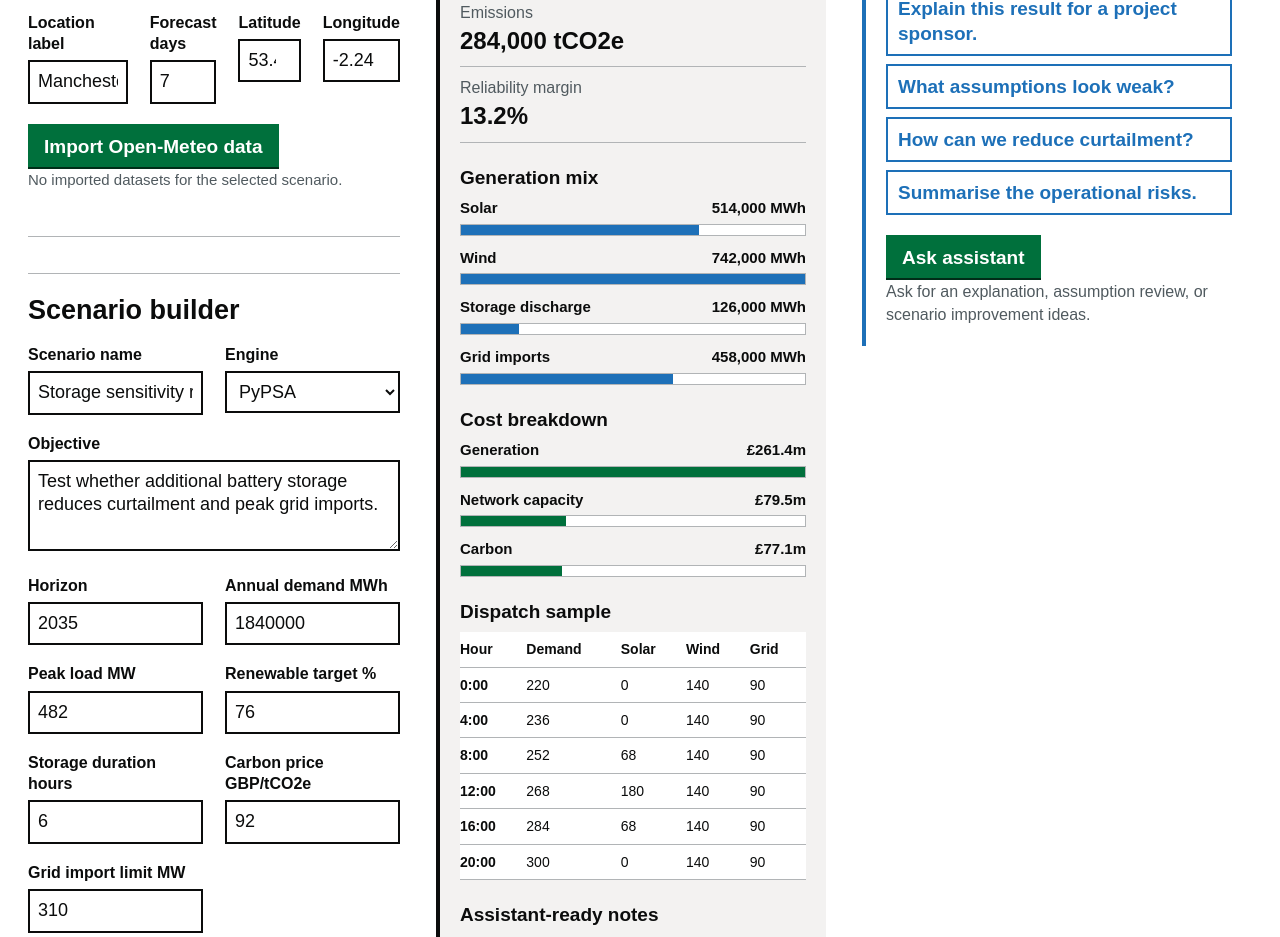
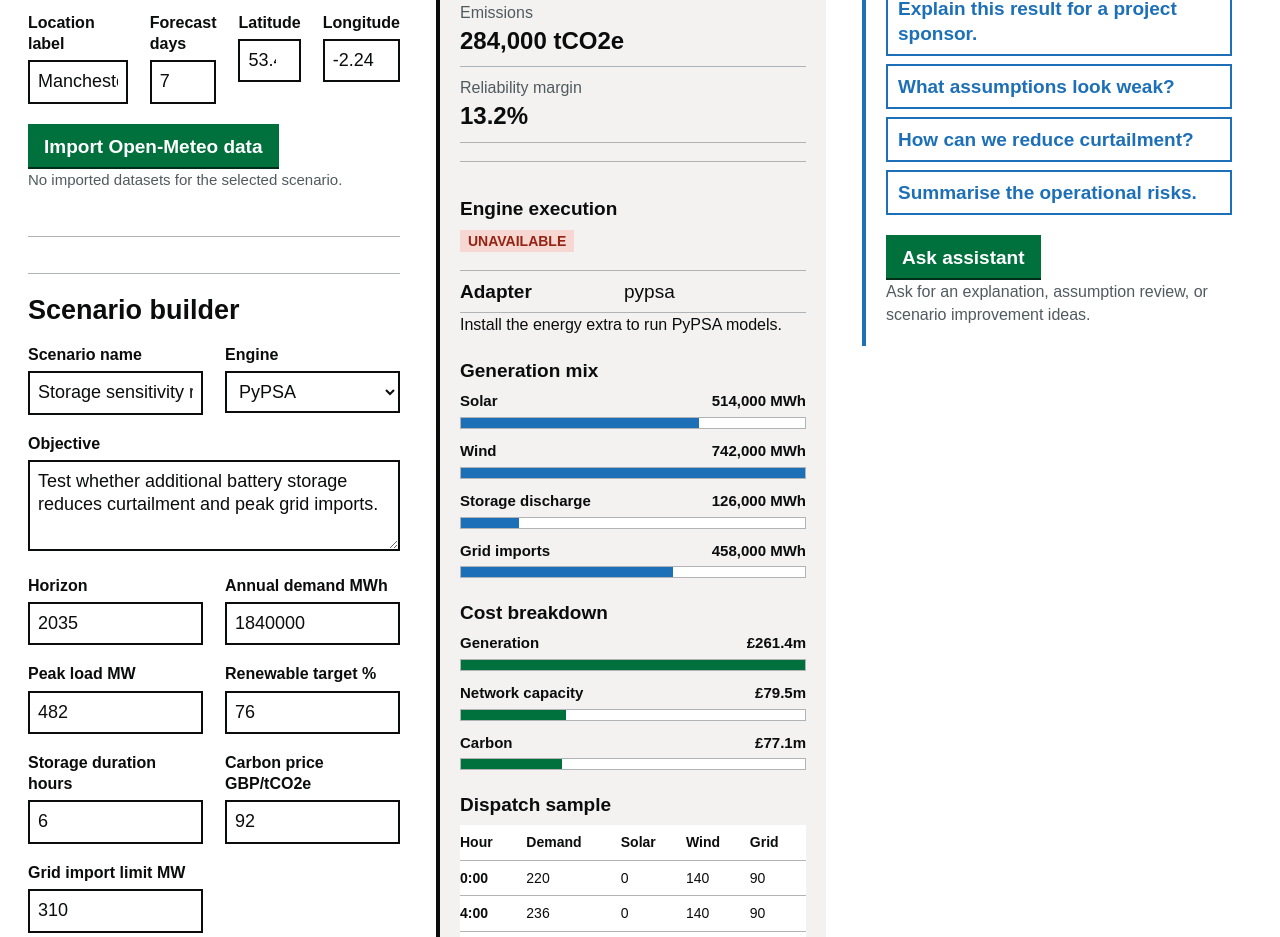
Before and after one commit to pradhankukiran/loadpath-meridian, a React (Vite) app in the folder apps/web/: page / in a window 1280 px wide. Shown: the part 1410-2347 px from the top of the page. Built offline with nearby package versions, Linux system fonts and the light colour scheme; no server answers.

Commit message:
Show simulation engine execution status

```diff
--- a/apps/web/src/App.css
+++ b/apps/web/src/App.css
@@ -255,7 +255,8 @@ thead th {
 }
 
 .tag-active,
-.tag-complete {
+.tag-complete,
+.tag-executed {
   background: #cce2d8;
   color: #005a30;
 }
@@ -272,6 +273,7 @@ thead th {
   color: #505a5f;
 }
 
+.tag-model_built,
 .tag-local {
   background: #f3f2f1;
   color: #505a5f;
@@ -280,6 +282,12 @@ thead th {
 .tag-modal {
   background: #cce2d8;
   color: #005a30;
+}
+
+.tag-unavailable,
+.tag-failed {
+  background: #f6d7d2;
+  color: #942514;
 }
 
 .queue {
@@ -685,6 +693,12 @@ thead th {
   border-top: 1px solid #b1b4b6;
 }
 
+.engine-adapter {
+  margin-top: 18px;
+  padding-top: 12px;
+  border-top: 1px solid #b1b4b6;
+}
+
 .result-panel ul {
   margin: 0;
   padding-left: 20px;
--- a/apps/web/src/api.ts
+++ b/apps/web/src/api.ts
@@ -39,6 +39,16 @@ export type SimulationResult = {
   scenario_id: string
   status: string
   engine: string
+  engine_adapter?: {
+    engine: string
+    status: string
+    library?: string
+    library_version?: string | null
+    solver?: string
+    message: string
+    model?: Record<string, number | string | null>
+  }
+  engine_resource_summary?: Record<string, number | string>
   total_cost_million: number
   renewable_share_percent: number
   emissions_tonnes_co2e: number
@@ -299,6 +309,11 @@ const fallbackResult: SimulationResult = {
     'Test a tighter grid import constraint against winter peak demand.',
     'Review curtailment around high-wind overnight periods.',
   ],
+  engine_adapter: {
+    engine: 'pypsa',
+    status: 'unavailable',
+    message: 'Install the energy extra to run PyPSA models.',
+  },
 }
 
 const fallbackComparison: ScenarioComparison = {
--- a/apps/web/src/pages/WorkspacePage.tsx
+++ b/apps/web/src/pages/WorkspacePage.tsx
@@ -836,6 +836,42 @@ export function WorkspacePage() {
                           </dd>
                         </div>
                       </dl>
+                      {latestResult.engine_adapter ? (
+                        <div className="engine-adapter">
+                          <h3>Engine execution</h3>
+                          <p>
+                            <span
+                              className={`tag tag-${latestResult.engine_adapter.status}`}
+                            >
+                              {latestResult.engine_adapter.status.replace('_', ' ')}
+                            </span>
+                          </p>
+                          <dl className="input-summary">
+                            <div>
+                              <dt>Adapter</dt>
+                              <dd>{latestResult.engine_adapter.engine}</dd>
+                            </div>
+                            {latestResult.engine_adapter.library ? (
+                              <div>
+                                <dt>Library</dt>
+                                <dd>
+                                  {latestResult.engine_adapter.library}
+                                  {latestResult.engine_adapter.library_version
+                                    ? ` ${latestResult.engine_adapter.library_version}`
+                                    : ''}
+                                </dd>
+                              </div>
+                            ) : null}
+                            {latestResult.engine_adapter.solver ? (
+                              <div>
+                                <dt>Solver</dt>
+                                <dd>{latestResult.engine_adapter.solver}</dd>
+                              </div>
+                            ) : null}
+                          </dl>
+                          <p>{latestResult.engine_adapter.message}</p>
+                        </div>
+                      ) : null}
                       {latestResult.input_data_summary ? (
                         <>
                           <h3>Input data used</h3>
```
